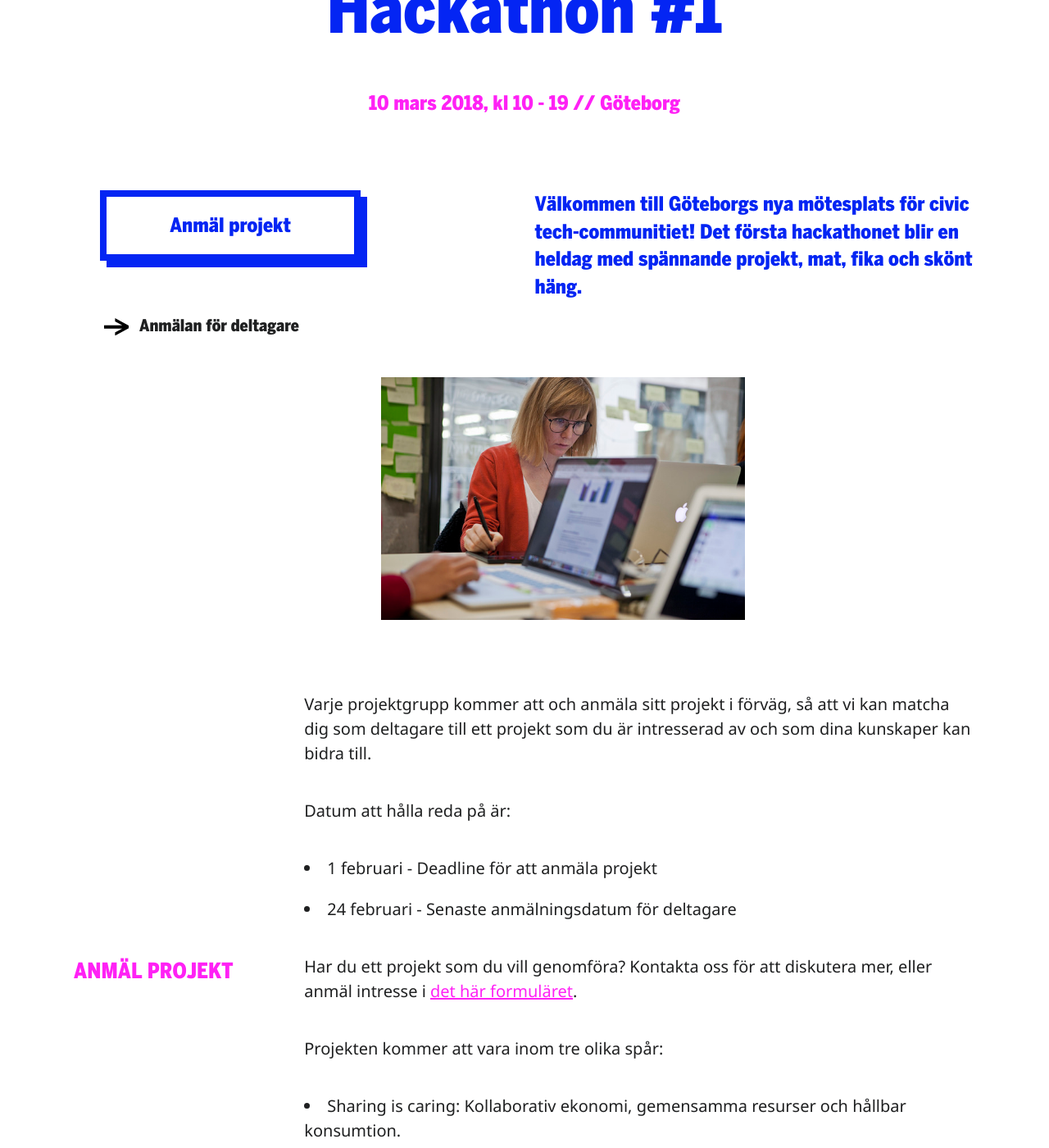
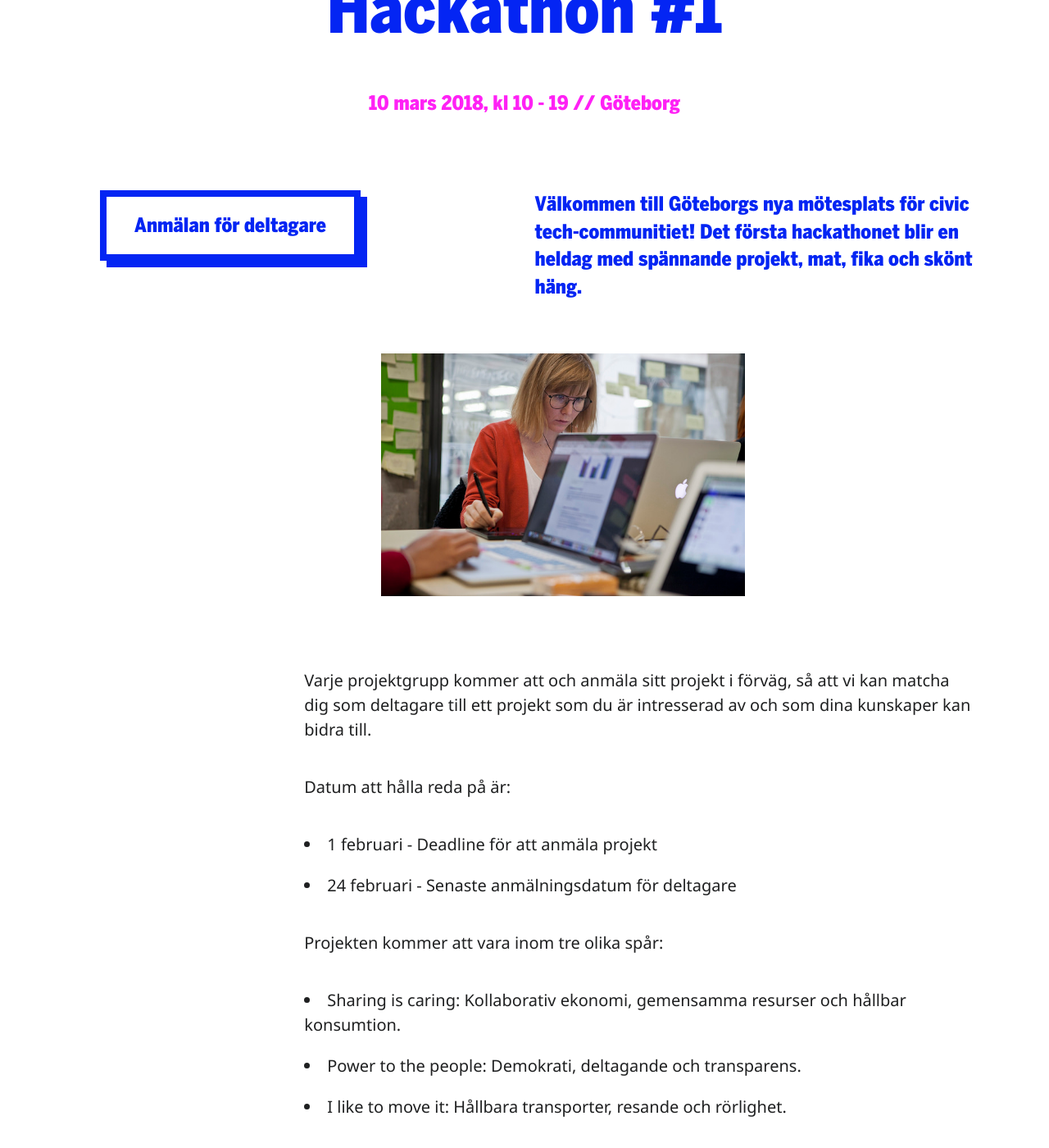
Before and after one commit to civictechsweden/civictech.se, a Jekyll site: the page built from _hackathons/hackathon-1.md, in a window 1280 px wide and 1400 px high, scrolled down 262 px. Shown: the whole window at 82% size. Built offline with Jekyll 4.4.1, drawn with Linux system fonts in a browser that asks for light colours; nearby versions of some CDN libraries.

Commit message:
Remove project application

```diff
--- a/_hackathons/hackathon-1.md
+++ b/_hackathons/hackathon-1.md
@@ -8,11 +8,9 @@ excerpt: "Hackathon #1 för Civic Tech-communitiet i Göteborg"
 ingress-text: Välkommen till Göteborgs nya mötesplats för civic tech-communitiet! Det första hackathonet blir en heldag med spännande projekt, mat, fika och skönt häng.
 image-top: "/uploads/hackathon-1.jpg"
 links:
-- title: Anmäl projekt
-  url: https://digidemlab.typeform.com/to/Ko2mGm
-  style: button
 - title: Anmälan för deltagare
   url: https://www.eventbrite.com/e/civictechgbg-hackathon-1-tickets-39479679785
+  style: button
 projects:
 - title: Medborgarplattformen Consul
   text: Vi installerar, testar och översätter Consul, den mest använda Ruby-plattformen just nu och världens största medborgarplattform.
@@ -42,9 +40,6 @@ Datum att hålla reda på är:
 * 1 februari - Deadline för att anmäla projekt
 * 24 februari - Senaste anmälningsdatum för deltagare
 
-## Anmäl projekt
-Har du ett projekt som du vill genomföra? Kontakta oss för att diskutera mer, eller anmäl intresse i [det här formuläret](https://digidemlab.typeform.com/to/Ko2mGm).
-
 Projekten kommer att vara inom tre olika spår:
 * Sharing is caring: Kollaborativ ekonomi, gemensamma resurser och hållbar konsumtion.
 * Power to the people: Demokrati, deltagande och transparens.
```
